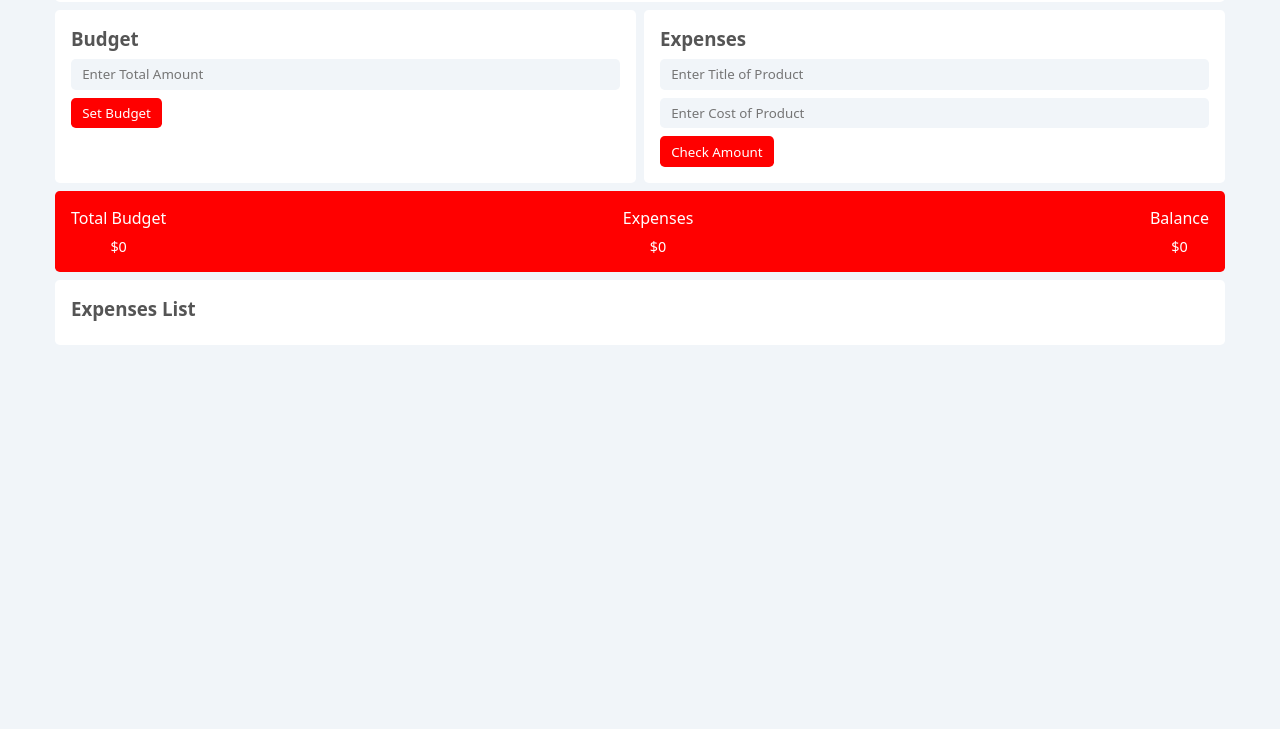
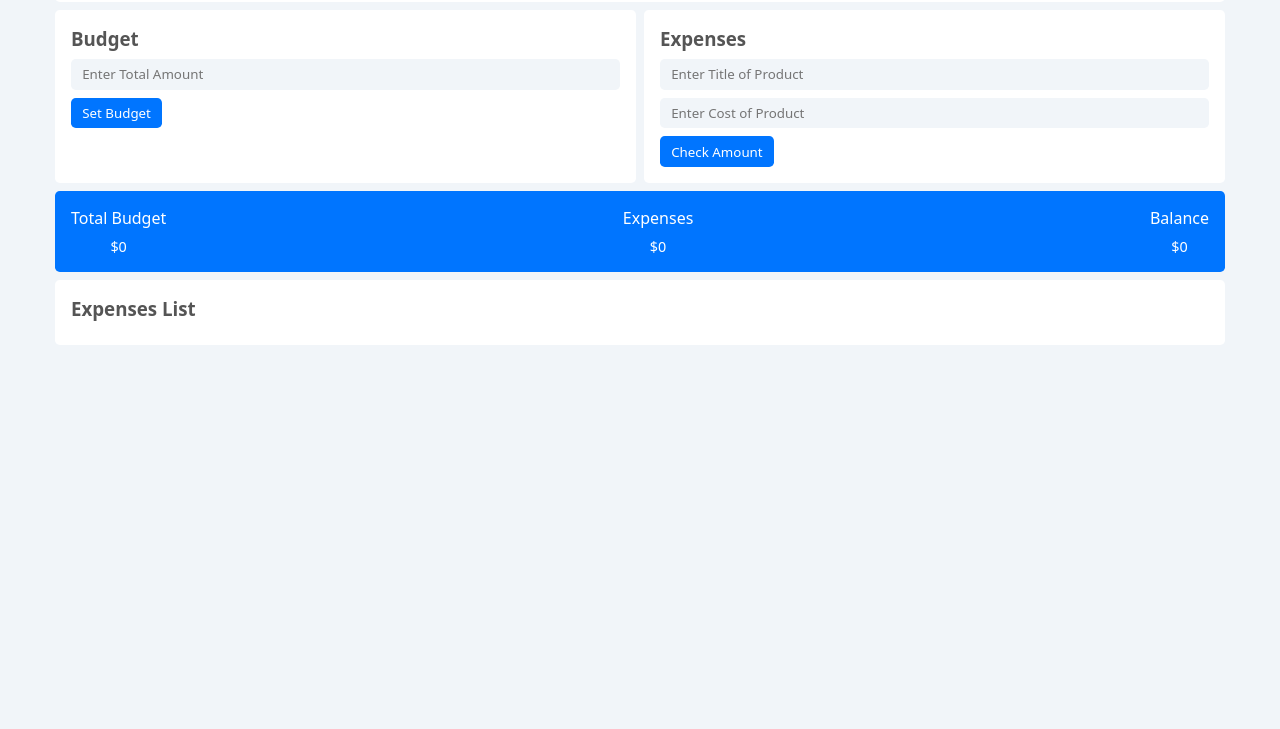
Before and after one commit to Aissa-Bedr/Budgets-app, a website built with Vite: page index.html in a window 1280 px wide. Shown: the part 71-800 px from the top of the page. Built offline with nearby package versions, Linux system fonts and the light colour scheme.

Commit message:
edit main scss file

```diff
--- a/src/styles/style.scss
+++ b/src/styles/style.scss
@@ -4,7 +4,7 @@
 @import "./helpers/variables";
 
 .light {
-    --primaryColor: red;
+    --primaryColor: #0075ff;
     --backgroundColor: #f1f5f9;
     --cardColor: #fff;
     --color: #212529;
```
